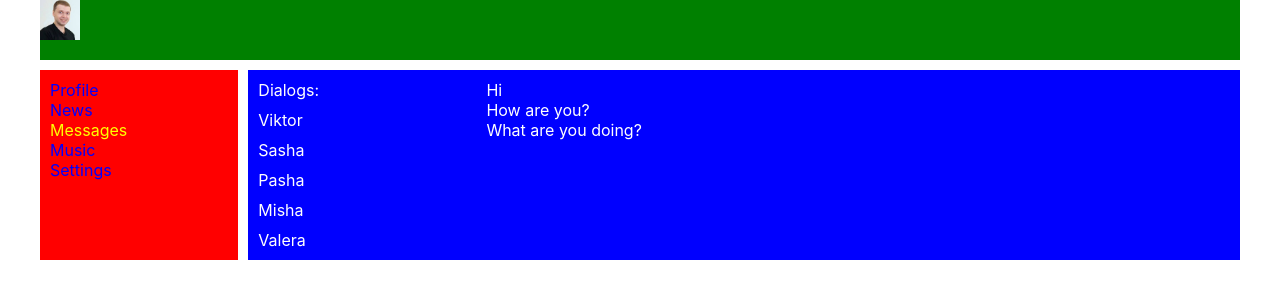
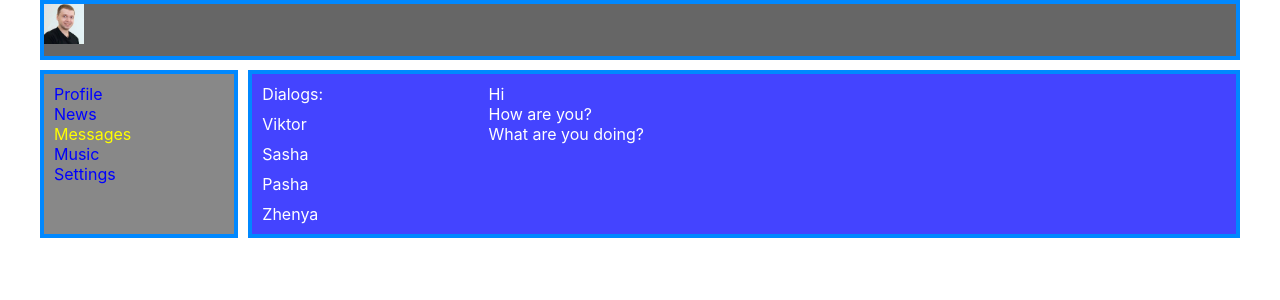
Before and after one commit to leko13st/my-react-js-social-network, a React (Create React App) app: page /messages in a window 1280 px wide. Shown: the top 300 px of the page. Built offline with nearby package versions, Linux system fonts and the light colour scheme.

Commit message:
Adding impressive DB'data

```diff
--- a/src/App.css
+++ b/src/App.css
@@ -14,5 +14,6 @@
 
 .app-wrapper-content{
   grid-area: c;
-    background-color: blue;
+  background-color: #44f;
+  border: 4px solid #08f;
 }
--- a/src/Components/Header/Header.module.css
+++ b/src/Components/Header/Header.module.css
@@ -1,6 +1,7 @@
 .header{
     grid-area: h;
-    background-color: green;
+    background-color: #666;
+    border: 4px solid #08f;
 }
 
 .header img{
--- a/src/Components/Messages/Messages.jsx
+++ b/src/Components/Messages/Messages.jsx
@@ -16,21 +16,33 @@ const Message = (props) => {
 return <div className={s.message}>{props.message}</div>
 }
 
+let dialogData = [
+    {id: "1", name: "Viktor"},
+    {id: "2", name: "Sasha"},
+    {id: "3", name: "Pasha"},
+    {id: "4", name: "Zhenya"}
+]
+
+let dialogItems = dialogData.map(person => <DialogItem name={person.name} id={person.id}/>)
+
+let messageData = [
+    {id: "1", text: "Hi"},
+    {id: "2", text: "How are you?"},
+    {id: "3", text: "What are you doing?"}
+
+]
+
+let messageItems = messageData.map(message => <Message id={message.id} message={message.text}/>)
+
 const Messages = () => {
     return(
         <div className={s.dialogs}>
             <div className={s.dialogsItems}>
                 Dialogs:
-                <DialogItem name="Viktor" id="1"/>
-                <DialogItem name="Sasha" id="2"/>
-                <DialogItem name="Pasha" id="3"/>
-                <DialogItem name="Misha" id="4"/>
-                <DialogItem name="Valera" id="5"/>
+                {dialogItems}
             </div>
             <div className={s.messages}>
-                <Message message="Hi"/>
-                <Message message="How are you?"/>
-                <Message message="What are you doing?"/>
+                {messageItems}
             </div>
         </div>
     )
--- a/src/Components/Navbar/Navbar.module.css
+++ b/src/Components/Navbar/Navbar.module.css
@@ -1,7 +1,8 @@
 .nav{
     grid-area: n;
-    background-color: red;
+    background-color: #888;
     padding: 10px;
+    border: 4px solid #08f;
 }
 
 .nav a.active{
--- a/src/Components/Profile/MyPosts/MyPosts.jsx
+++ b/src/Components/Profile/MyPosts/MyPosts.jsx
@@ -1,12 +1,23 @@
 import React from 'react';
 import Post from "./Post/Post";
+
+let PostsData = [
+    {id: "1", text: "Hello, I'm Stas. It's my first post on this site!"},
+    {id: "2", text: "Hey, wthat's up?"},
+    {id: "3", text: "Hi, there is just a post: good luck!"}
+]
+
+let PostsItems = PostsData.map(post => <Post id={post.id} text={post.text}/>)
 
 const MyPosts = () => {
     return (
         <div>
+            <form>
+                <textarea></textarea>
+                <input type="button" value="Добавить пост"></input>
+            </form>
             My Posts
-            <Post text="Hello, I'm Stas. It's my first post on this site!"/>
-            <Post text="Hi, there is just a post: good luck!"/>
+           {PostsItems}
         </div>
     )
 }
--- a/src/Components/Profile/MyPosts/Post/Post.jsx
+++ b/src/Components/Profile/MyPosts/Post/Post.jsx
@@ -4,6 +4,9 @@ import p from './Post.module.css';
 const Post = (props) => {
     return (
         <div className={p.post}>
+            <div>
+                <img width="5%" src="https://svirtus.cdnvideo.ru/FgUlX76zex7HazA1yBTdCDC_hO0=/0x0:800x450/1200x1200/filters:quality(100)/https://hb.bizmrg.com/cybersportru-media/b5/b5727b466f807f050dd4de2a40768b30.jpg?m=0117492f0743a6801205f51735095747" />
+            </div>
             {props.text}
         </div>
     )
--- a/src/Components/Profile/MyPosts/Post/Post.module.css
+++ b/src/Components/Profile/MyPosts/Post/Post.module.css
@@ -1,4 +1,5 @@
 .post{
     color: tan;
     font-size: 110%;
+    margin-top: 10px;
 }
--- a/src/Components/Profile/Profile.jsx
+++ b/src/Components/Profile/Profile.jsx
@@ -1,18 +1,15 @@
 import React from 'react';
 import s from './Profile.module.css';
 import MyPosts from "./MyPosts/MyPosts"
+import ProfileInfo from './ProileInfo/ProfileInfo';
+
 
 const Profile = () => {
     return(
         <div className={s.profile}>
-            <div>
-                <img src="https://memepedia.ru/wp-content/uploads/2018/08/papich.jpg" width="100%" height="200px"/>
-            </div>
-            <div>
-                <img width="20%" src="https://svirtus.cdnvideo.ru/FgUlX76zex7HazA1yBTdCDC_hO0=/0x0:800x450/1200x1200/filters:quality(100)/https://hb.bizmrg.com/cybersportru-media/b5/b5727b466f807f050dd4de2a40768b30.jpg?m=0117492f0743a6801205f51735095747"/>
-            </div>
+            <ProfileInfo />
             <MyPosts />
-         </div>
+        </div>
     )
 }
 
--- a/src/Components/Profile/Profile.module.css
+++ b/src/Components/Profile/Profile.module.css
@@ -0,0 +1,3 @@
+.profile{
+    padding: 5px;
+}
--- /dev/null
+++ b/src/Components/Profile/ProileInfo/ProfileInfo.jsx
@@ -0,0 +1,13 @@
+import React from 'react';
+import s from './ProfileInfo.module.css';
+
+const ProfileInfo = (props) =>{
+    return (
+        <div>
+            <img src="https://memepedia.ru/wp-content/uploads/2018/08/papich.jpg" width="100%" height="200px" />
+            Description ^_^;
+        </div>
+    )
+}
+
+export default ProfileInfo;
```
Also changed, not shown: src/Components/Profile/ProileInfo/ProfileInfo.module.css (added).
